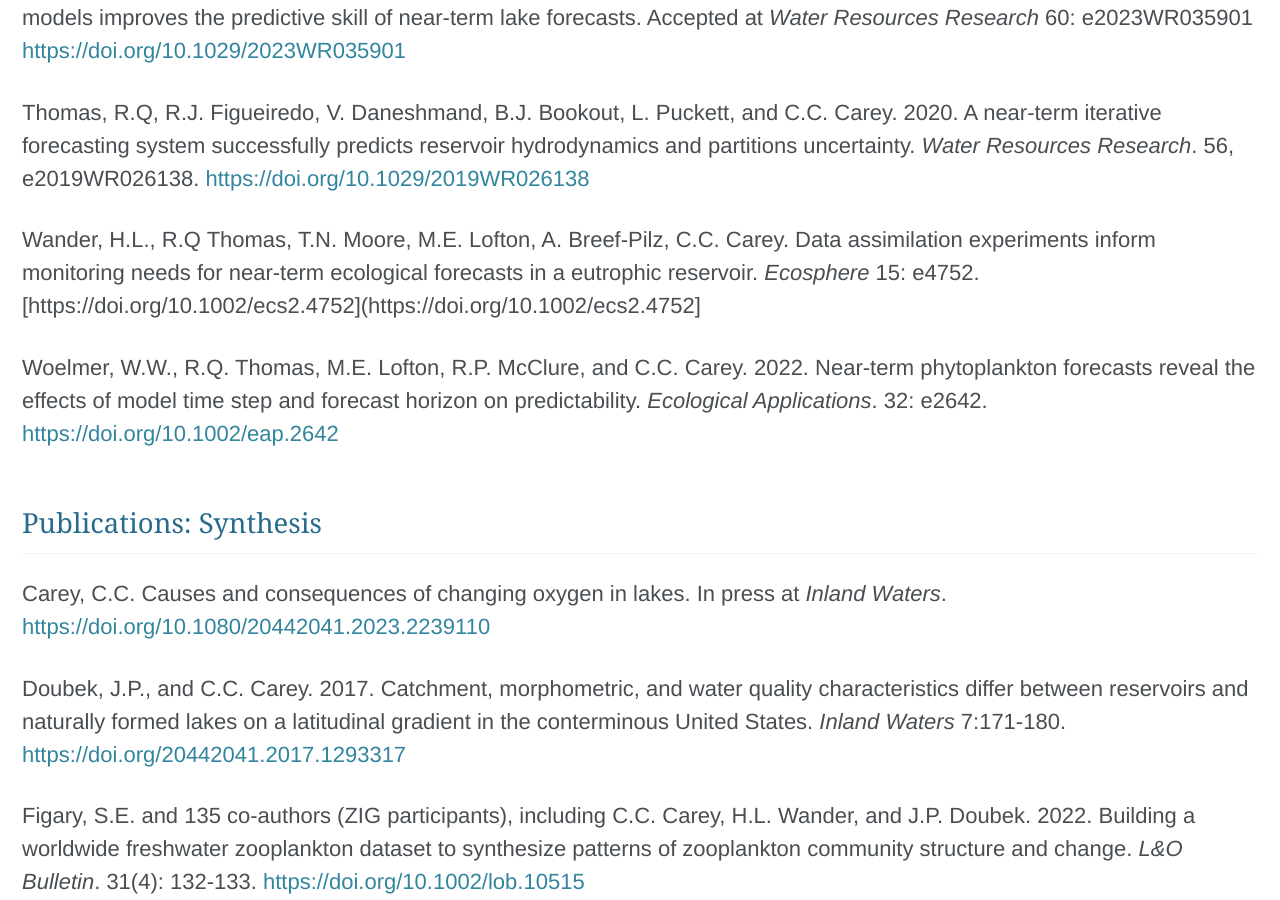
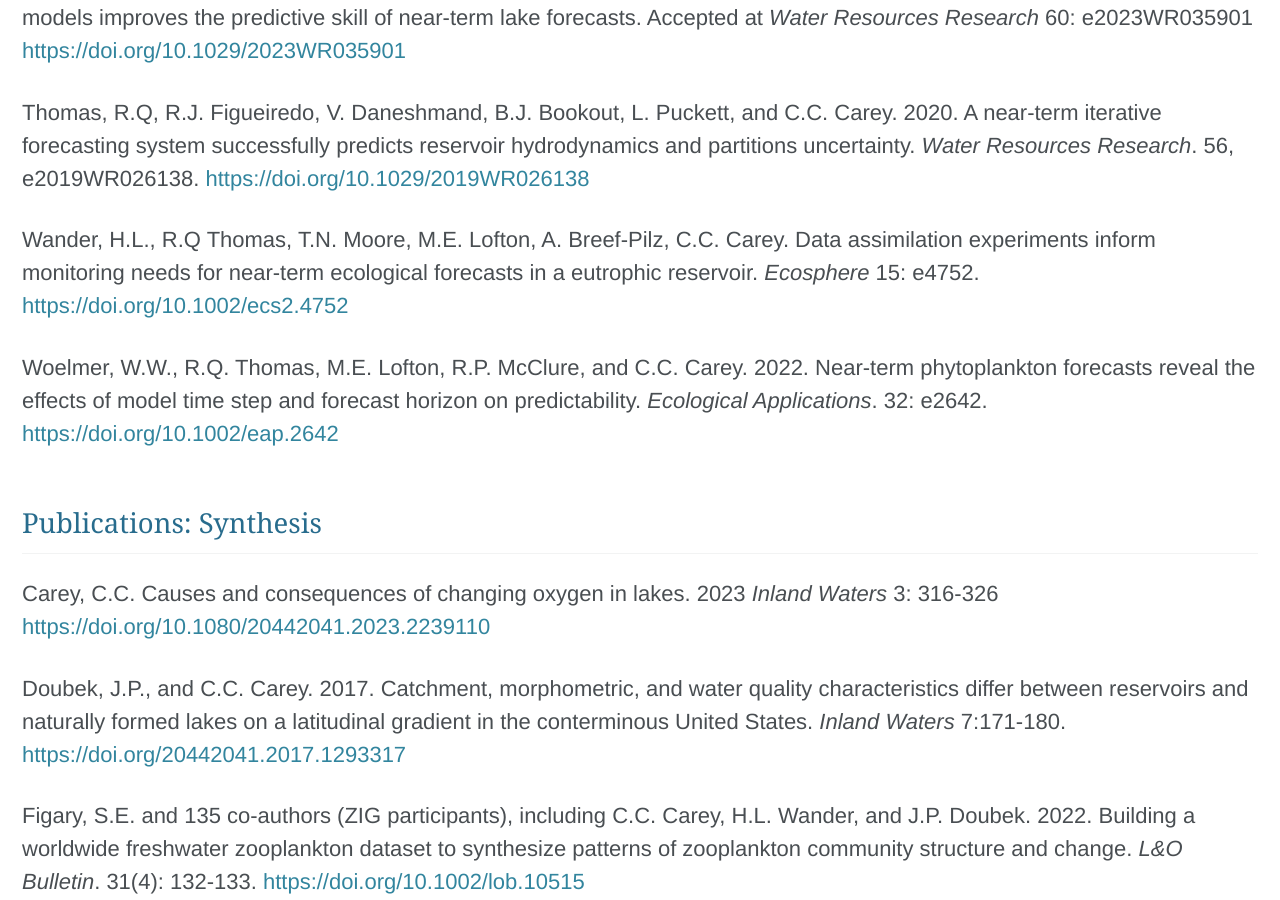
Before and after one commit to LTREB-reservoirs/LTREB-reservoirs.github.io, a Jekyll site: the page built from _pages/products.md, in a window 1280 px wide and 900 px high, scrolled down 5323 px. Built offline with Jekyll 4.4.1, drawn with Linux system fonts in a browser that asks for light colours; cached includes are drawn as plain includes; nearby versions of some CDN libraries.

Commit message:
Update products.md

```diff
--- a/_pages/products.md
+++ b/_pages/products.md
@@ -89,13 +89,13 @@ Olsson, F, T.N. Moore, C.C. Carey, A. Breef-Pilz, and R.Q. Thomas. A multi-model
 
 Thomas, R.Q, R.J. Figueiredo, V. Daneshmand, B.J. Bookout, L. Puckett, and C.C. Carey. 2020. A near-term iterative forecasting system successfully predicts reservoir hydrodynamics and partitions uncertainty. *Water Resources Research*. 56, e2019WR026138. [https://doi.org/10.1029/2019WR026138](https://doi.org/10.1029/2019WR026138)
 
-Wander, H.L., R.Q Thomas, T.N. Moore, M.E. Lofton, A. Breef-Pilz, C.C. Carey. Data assimilation experiments inform monitoring needs for near-term ecological forecasts in a eutrophic reservoir. *Ecosphere* 15: e4752. [https://doi.org/10.1002/ecs2.4752](https://doi.org/10.1002/ecs2.4752]
+Wander, H.L., R.Q Thomas, T.N. Moore, M.E. Lofton, A. Breef-Pilz, C.C. Carey. Data assimilation experiments inform monitoring needs for near-term ecological forecasts in a eutrophic reservoir. *Ecosphere* 15: e4752. <https://doi.org/10.1002/ecs2.4752>
 
 Woelmer, W.W., R.Q. Thomas, M.E. Lofton, R.P. McClure, and C.C. Carey. 2022. Near-term phytoplankton forecasts reveal the effects of model time step and forecast horizon on predictability. *Ecological Applications*. 32: e2642. [https://doi.org/10.1002/eap.2642](https://doi.org/10.1002/eap.2642)
 
 ## Publications: Synthesis
 
-Carey, C.C. Causes and consequences of changing oxygen in lakes. In press at *Inland Waters*. [https://doi.org/10.1080/20442041.2023.2239110](https://doi.org/10.1080/20442041.2023.2239110)
+Carey, C.C. Causes and consequences of changing oxygen in lakes. 2023 *Inland Waters* 3: 316-326 <https://doi.org/10.1080/20442041.2023.2239110>
 
 Doubek, J.P., and C.C. Carey. 2017. Catchment, morphometric, and water quality characteristics differ between reservoirs and naturally formed lakes on a latitudinal gradient in the conterminous United States. *Inland Waters* 7:171-180. <https://doi.org/20442041.2017.1293317>
 
```
